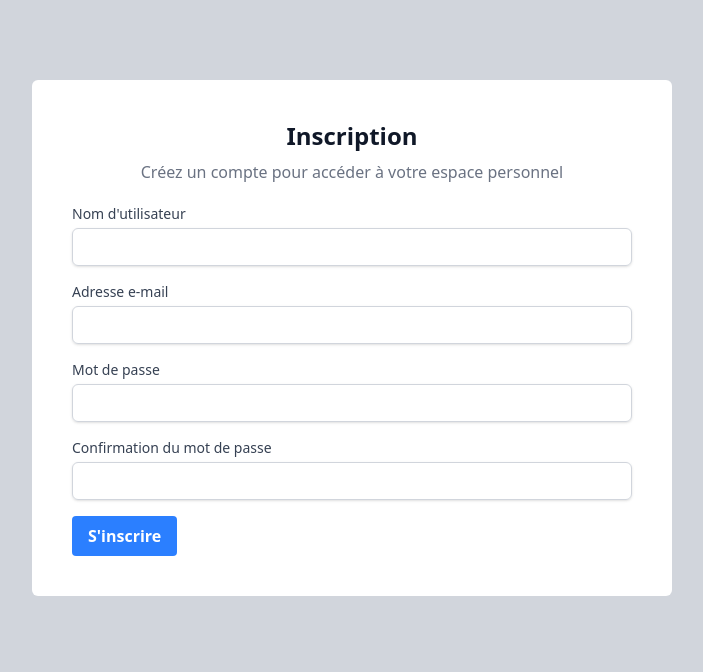
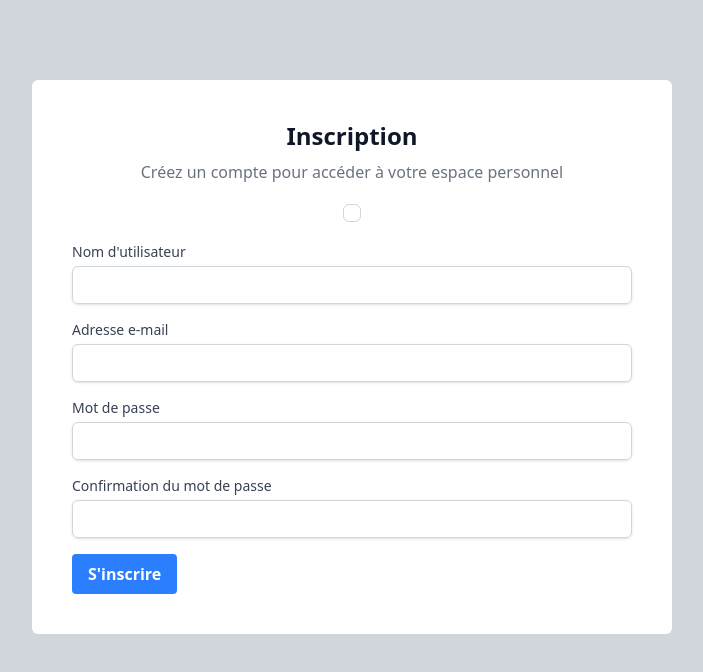
Before and after one commit to rovertnet/media-social, a React (Vite) app: page /inscription in a window 1280 px wide. Shown: the top 672 px of the page, without its empty margins (288-991 px from the left). Built offline with nearby package versions, Linux system fonts and the light colour scheme.

Commit message:
last commit

```diff
--- a/src/pages/signup/SignUp.jsx
+++ b/src/pages/signup/SignUp.jsx
@@ -9,7 +9,11 @@ export default function SignUp() {
 
         <p className="text-center text-gray-500 mt-2">Créez un compte pour accéder à votre espace personnel</p>
 
-        <div className=""></div>
+        <div className="flex justify-center items-center my-5">
+          <div className="border-[1px] border-gray-300 rounded-md py-2 px-2">
+
+          </div>
+        </div>
 
         <form className="mt-5">
           <div className="mb-4">
```
